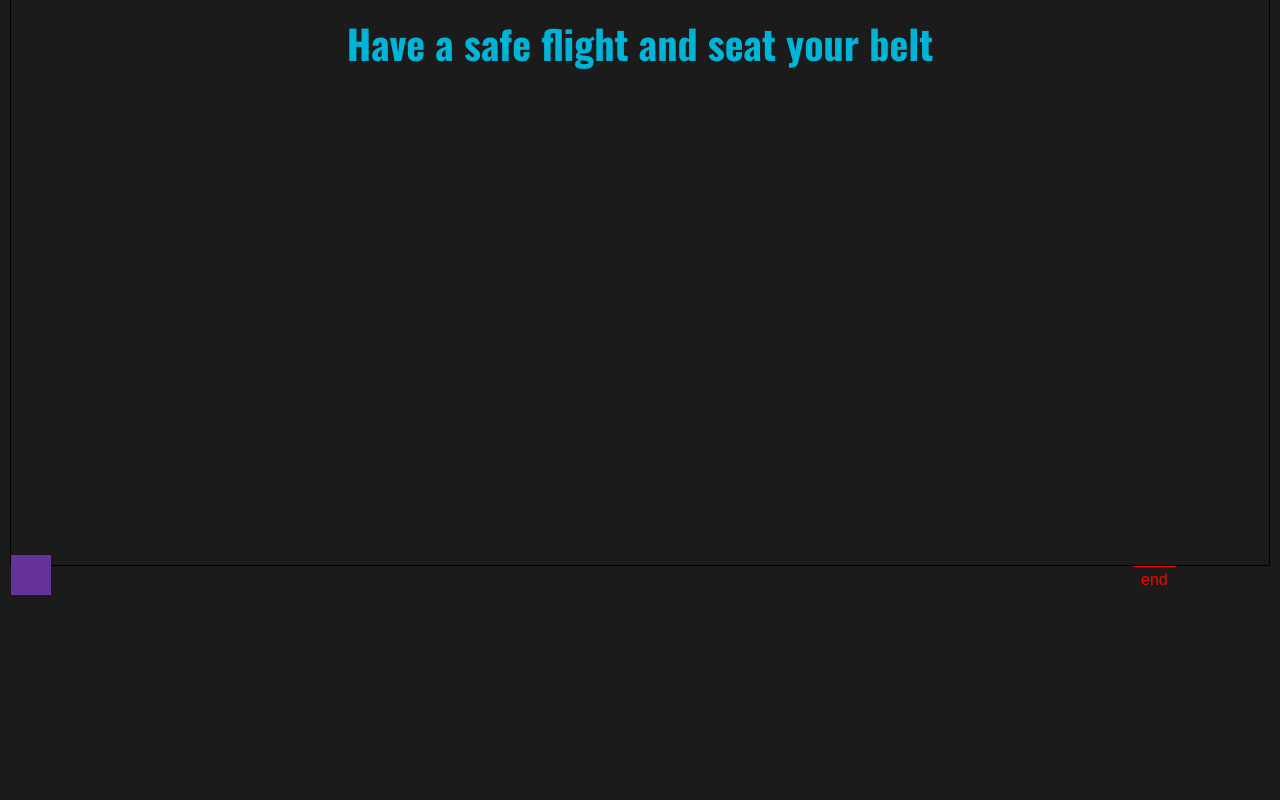
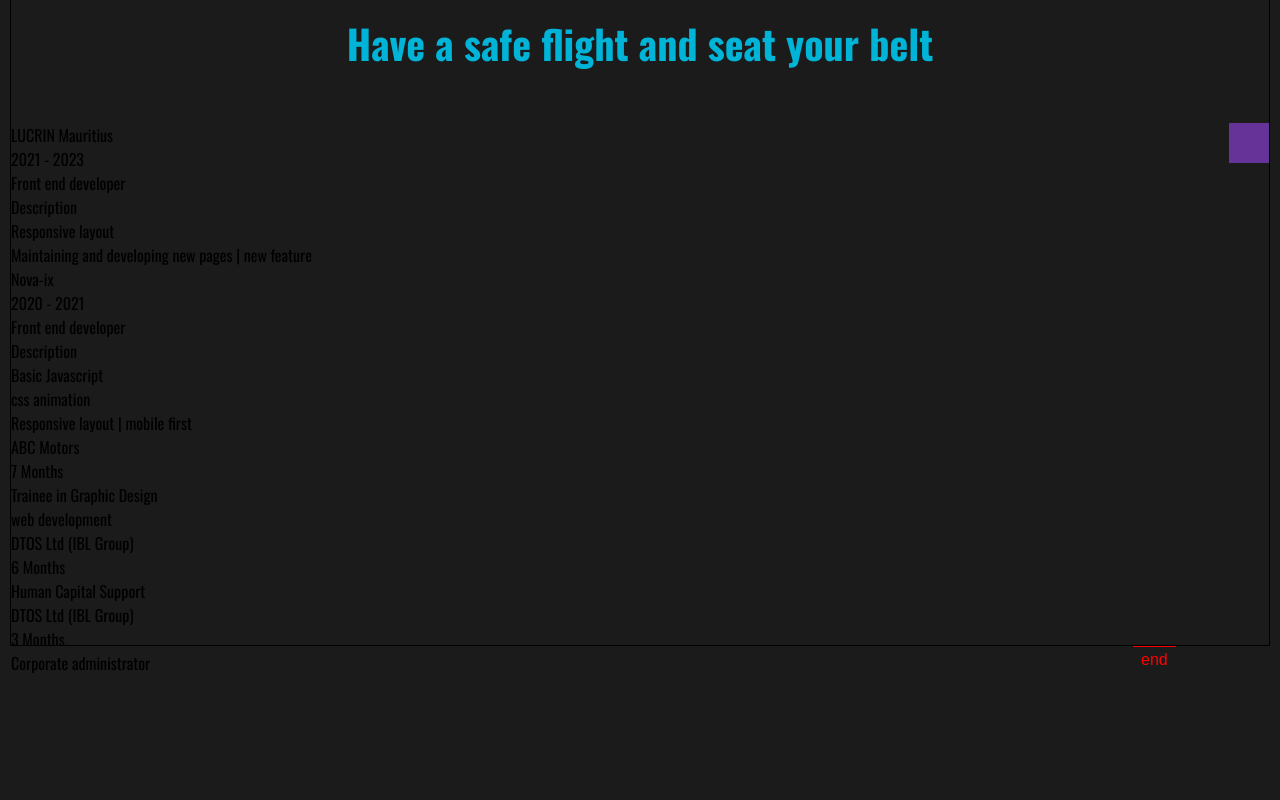
Before and after one commit to Jasonltc/myWebsite, a website: page index.html in a window 1280 px wide. Shown: the part 2520-3320 px from the top of the page. Drawn offline with nearby package versions, Linux system fonts and the light colour scheme; files whose address does not match are found by name.

Commit message:
add work Experiances

```diff
--- a/index.html
+++ b/index.html
@@ -257,6 +257,52 @@
               <div class="flight-text"></div>
             </div>
             <div class="pin-target">
+              <div class="work-experiences">
+                <div class="work">
+                  <p class="company-name">LUCRIN Mauritius</p>
+                  <p class="working-time">2021 - 2023</p>
+                  <p class="work-title">Front end developer</p>
+                  <p class="work-summary">Description</p>
+                  <ul>
+                    <li>Responsive layout</li>
+                    <li>Maintaining and developing new pages | new feature</li>
+                  </ul>
+                </div>
+                <div class="work">
+                  <p class="company-name">Nova-ix</p>
+                  <p class="working-time">2020 - 2021</p>
+                  <p class="work-title">Front end developer</p>
+                  <p class="work-summary">Description</p>
+                  <ul>
+                    <li>Basic Javascript</li>
+                    <li>css animation</li>
+                    <li>Responsive layout | mobile first</li>
+                  </ul>
+                </div>
+
+                <div class="work">
+                  <div>
+                    <p company-name>ABC Motors</p>
+                    <p class="Time">7 Months</p>
+                    <p class="job title">
+                      Trainee in Graphic Design <br />
+                      web development
+                    </p>
+                  </div>
+
+                  <div>
+                    <p company-name>DTOS Ltd (IBL Group)</p>
+                    <p class="Time">6 Months</p>
+                    <p class="job title">Human Capital Support</p>
+                  </div>
+
+                  <div>
+                    <p company-name>DTOS Ltd (IBL Group)</p>
+                    <p class="Time">3 Months</p>
+                    <p class="job title">Corporate administrator</p>
+                  </div>
+                </div>
+              </div>
               <div class="paper-flight">
                 <div class="plane"></div>
               </div>
--- a/main.js
+++ b/main.js
@@ -78,16 +78,16 @@ var swiper = new Swiper(".mySwiper", {
 // gsap animation
 gsap.registerPlugin(ScrollTrigger, MotionPathPlugin);
 
-const planePath = [
-  { x: 100, y: -20 },
-  { x: 300, y: 10 },
-  { x: 500, y: 100 },
-  { x: 750, y: -100 },
-  { x: 350, y: -50 },
-  { x: 600, y: 100 },
-  { x: 800, y: 0 },
-  { x: window.innerWidth, y: -250 },
-];
+// const planePath = [
+//   { x: 100, y: -20 },
+//   { x: 300, y: 10 },
+//   { x: 500, y: 100 },
+//   { x: 750, y: -100 },
+//   { x: 350, y: -50 },
+//   { x: 600, y: 100 },
+//   { x: 800, y: 0 },
+//   { x: window.innerWidth, y: -250 },
+// ];
 
 // const mainOp = gsap.timeline().to(".flight-announcement", { opacity: 0 }, 1);
 
@@ -102,12 +102,7 @@ let tl = gsap.timeline({
   },
 });
 
-tl.to(".plane", {
-  motionPath: {
-    path: planePath,
-    curviness: 2,
-  },
-});
+tl.to(".plane", { y: 100 });
 
 menuMobileActive();
 addButtonUp();
--- a/style.scss
+++ b/style.scss
@@ -428,18 +428,22 @@ body {
     .pin-target {
       // border: 1px solid red;
       width: 100%;
+      @include display_flex_space_between;
+      align-items: flex-start;
     }
 
     .paper-flight {
-      height: 557px;
-      position: relative;
+      // height: 557px;
+      // position: relative;
+
       .plane {
         width: 40px;
         height: 40px;
         background-color: rebeccapurple;
-        z-index: 5;
-        position: absolute;
-        bottom: 0;
+        // z-index: 5;
+        // position: absolute;
+        // top: 10px;
+        // right: 50px;
       }
     }
   }
@@ -817,18 +821,10 @@ footer {
         }
       }
 
-      .paper-flight {
-        overflow: hidden;
-        height: 472px;
-        .plane {
-          width: 40px;
-          height: 40px;
-          background-color: rebeccapurple;
-          z-index: -1;
-          position: absolute;
-          bottom: 0;
-        }
-      }
+      // .paper-flight {
+      //   overflow: hidden;
+      //   height: 472px;
+      // }
     }
   }
 
```
Also changed, not shown: style.css, 1 other file.
